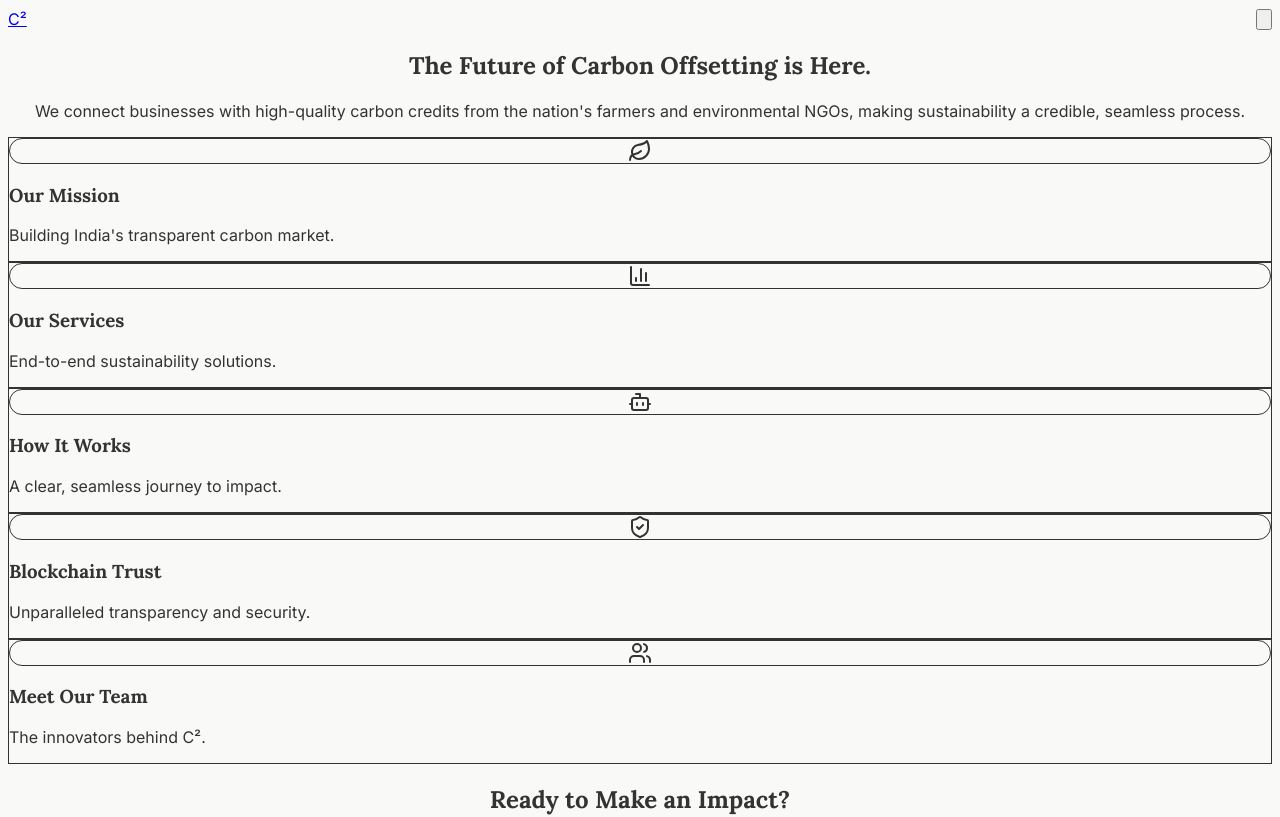
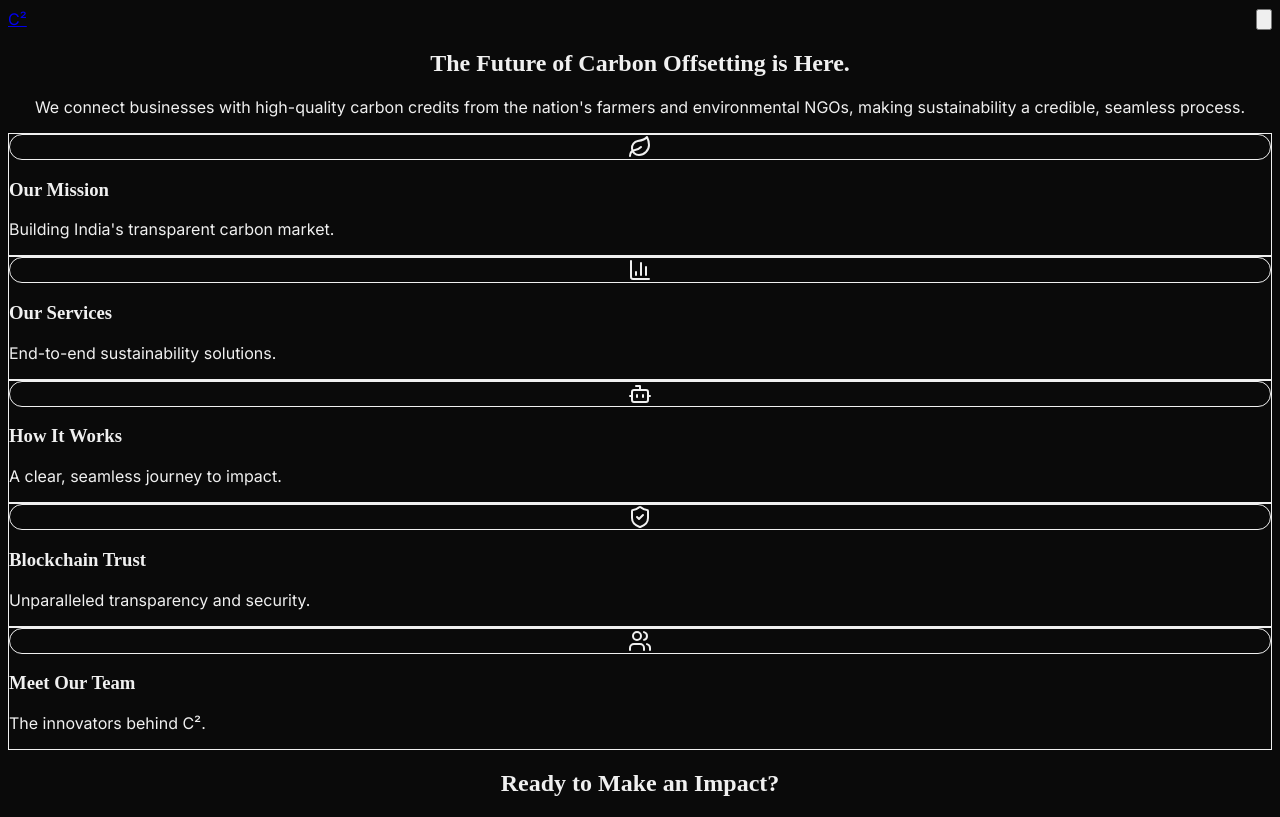
Before and after one commit to itznik/c-square-website, a Next.js app: page / in a window 1280 px wide. Shown: the top 817 px of the page. Built offline with nearby package versions, Linux system fonts and the light colour scheme.

Commit message:
Update globals.css

```diff
--- a/src/app/globals.css
+++ b/src/app/globals.css
@@ -1,29 +1,19 @@
-/* 1. Import Google Fonts (Lora for headings, Inter for body) */
-@import url('https://fonts.googleapis.com/css2?family=Lora:wght@400;700&family=Inter:wght@400;600;800&display=swap');
-
-/* 2. Tailwind CSS Directives */
 @tailwind base;
 @tailwind components;
 @tailwind utilities;
 
-/* 3. Define New, Richer Color Palette */
 :root {
-  --background-light: #F9F9F7;   /* Main off-white background */
-  --brand-olive: #5E6D55;         /* Primary buttons and accents */
-  --brand-deep-green: #38423B;    /* Main headings and dark text */
-  --brand-accent-light: #A3B59A;  /* Lighter highlights */
-  --brand-accent-cream: #EAE9E4;  /* Secondary backgrounds, cards */
-  --text-dark: #333333;           /* Standard body text */
-  --text-light: #FFFFFF;
-}
-
-/* 4. Apply Base Styles */
-html {
-  scroll-behavior: smooth;
+  /* CSS Variables for our new color palette */
+  --brand-dark: #0a0a0a;
+  --brand-charcoal: #1a1a1a;
+  --brand-stone: #2c2c2c;
+  --brand-light: #f0f0f0;
+  --brand-accent: #00ff99;
+  --brand-accent-dark: #00cc7a;
 }
 
 body {
-  background-color: var(--background-light);
-  color: var(--text-dark);
-  font-family: 'Inter', sans-serif; /* Set Inter as the default body font */
+  background-color: var(--brand-dark);
+  color: var(--brand-light);
+  font-family: 'Inter', sans-serif;
 }
```
